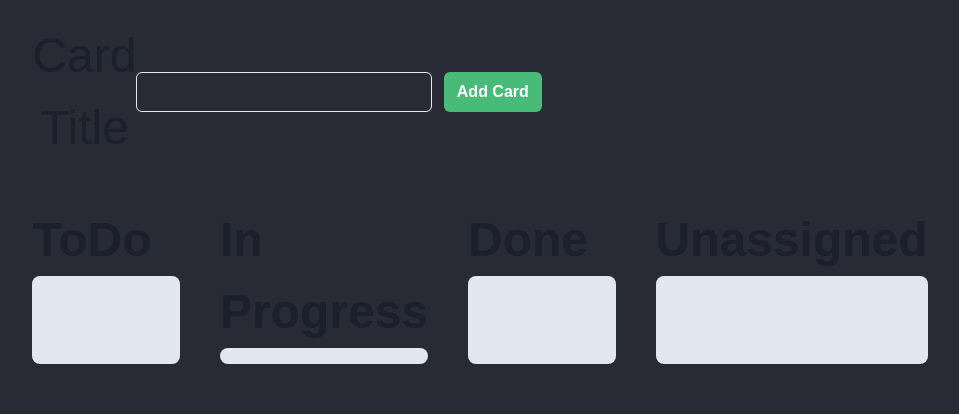
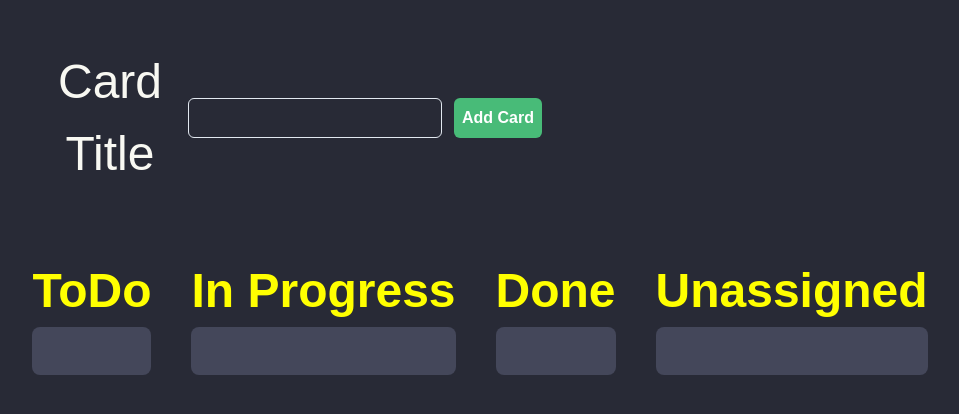
Before and after one commit to jdvober/chemical-equation-balancer, a React (Vite) app: page / in a window 1280 px wide. Shown: the top 414 px of the page, without its empty margins (160-1119 px from the left). Built offline with nearby package versions, Linux system fonts and the light colour scheme.

Commit message:
Working DnD

```diff
--- a/src/components/FormulaEditor/DragAndDrop/AddCard.tsx
+++ b/src/components/FormulaEditor/DragAndDrop/AddCard.tsx
@@ -2,16 +2,12 @@ import { useState } from "react"
 
 import { Button, Flex, Input, Text } from "@chakra-ui/react"
 
-export default function AddCard({
-	addCard,
-}: {
-	addCard: (title: string) => void
-}) {
+export const AddCard = ({ addCard }: { addCard: (title: string) => void }) => {
 	const [title, setTitle] = useState<string>("")
 
 	return (
 		<Flex w="60%" p="5" alignItems="center">
-			<Text flex="1" textAlign="center">
+			<Text flex="1" textAlign="center" color="dracula.dracFG" m="2vw">
 				Card Title
 			</Text>
 			<Input
@@ -19,6 +15,7 @@ export default function AddCard({
 				flex="4"
 				onChange={(e) => setTitle(e.target.value)}
 				value={title}
+				color="dracula.dracFG"
 			/>
 			<Button
 				flex="1"
--- a/src/components/FormulaEditor/DragAndDrop/Draggable.tsx
+++ b/src/components/FormulaEditor/DragAndDrop/Draggable.tsx
@@ -1,36 +1,3 @@
-// import { Box } from "@chakra-ui/react"
-// import { useDraggable } from "@dnd-kit/core"
-
-// type DraggableArguments = {
-// 	id: string | number
-// 	disabled: boolean
-// 	// data: Record<string, any>
-// }
-
-// export const Draggable: React.FC<DraggableArguments> = ({
-// 	id,
-// 	disabled,
-// }: // data,
-// DraggableArguments) => {
-// 	const { attributes, listeners, setNodeRef, transform } = useDraggable({
-// 		id: id,
-// 	})
-// 	const style = transform
-// 		? {
-// 				transform: `translate3d(${transform.x}px, ${transform.y}px, 0)`,
-// 		  }
-// 		: undefined
-
-// 	return (
-// 		<button ref={setNodeRef} style={style} {...listeners} {...attributes}>
-// 			<Box border="1px solid orange" color="dracula.dracFG">
-// 				{disabled ? "Disabled" : ""}
-// 				{"Draggable"}
-// 			</Box>
-// 		</button>
-// 	)
-// }
-
 import { Flex, Text } from "@chakra-ui/react"
 import { useDraggable } from "@dnd-kit/core"
 import { CSS } from "@dnd-kit/utilities"
@@ -57,6 +24,7 @@ export const Draggable = ({
 	}
 	return (
 		<Flex
+			bg={"red"}
 			padding="3"
 			backgroundColor="white"
 			margin="2"
--- a/src/components/FormulaEditor/DragAndDrop/Droppable.tsx
+++ b/src/components/FormulaEditor/DragAndDrop/Droppable.tsx
@@ -1,4 +1,4 @@
-import { Flex, Text } from "@chakra-ui/react"
+import { Box, Flex, Text } from "@chakra-ui/react"
 import { useDroppable } from "@dnd-kit/core"
 
 import { Draggable } from "./Draggable"
@@ -12,16 +12,18 @@ export function Droppable({ title, items }: DroppableArguments) {
 	const { isOver, setNodeRef } = useDroppable({
 		id: title,
 	})
-	const style = {
-		color: isOver ? "green" : undefined,
-	}
 
 	return (
+		<Box>
 			<Flex flex="3" padding="5" flexDirection="column" minH="10rem">
-			<Text fontWeight="bold">{title}</Text>
+				<Text fontWeight="bold" color="Yellow">
+					{title}
+				</Text>
 				<Flex
 					ref={setNodeRef}
-				backgroundColor="gray.200"
+					backgroundColor={
+						isOver ? "dracula.dracGreen" : "dracula.dracCurrentLine"
+					}
 					borderRadius="8"
 					flex="1"
 					padding="2"
@@ -37,5 +39,6 @@ export function Droppable({ title, items }: DroppableArguments) {
 					))}
 				</Flex>
 			</Flex>
+		</Box>
 	)
 }
```
Also changed, not shown: src/components/FormulaEditor/DragAndDrop/DragAndDrop.tsx (+11 -12 lines). Lines whose indentation alone changed are shown as unchanged.
